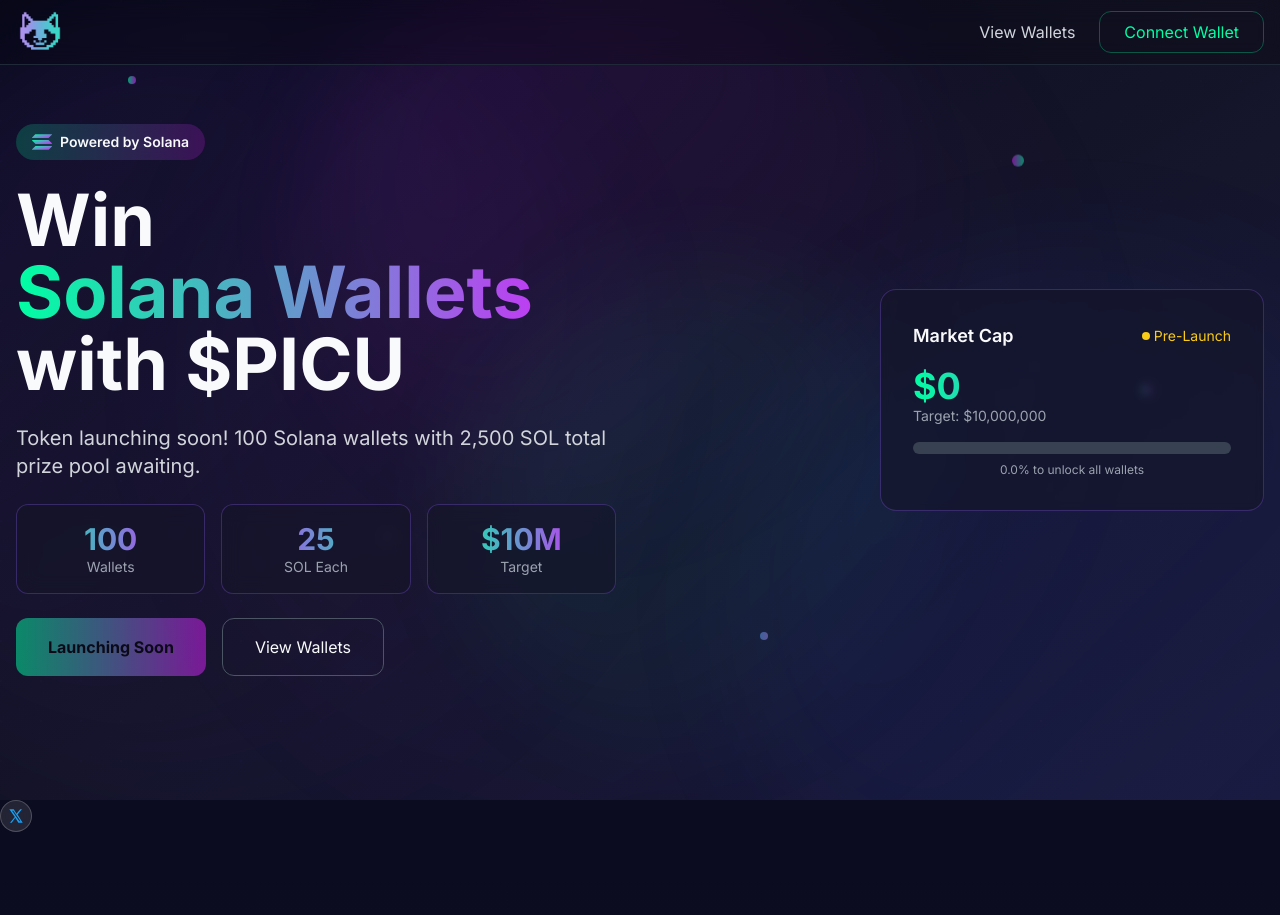
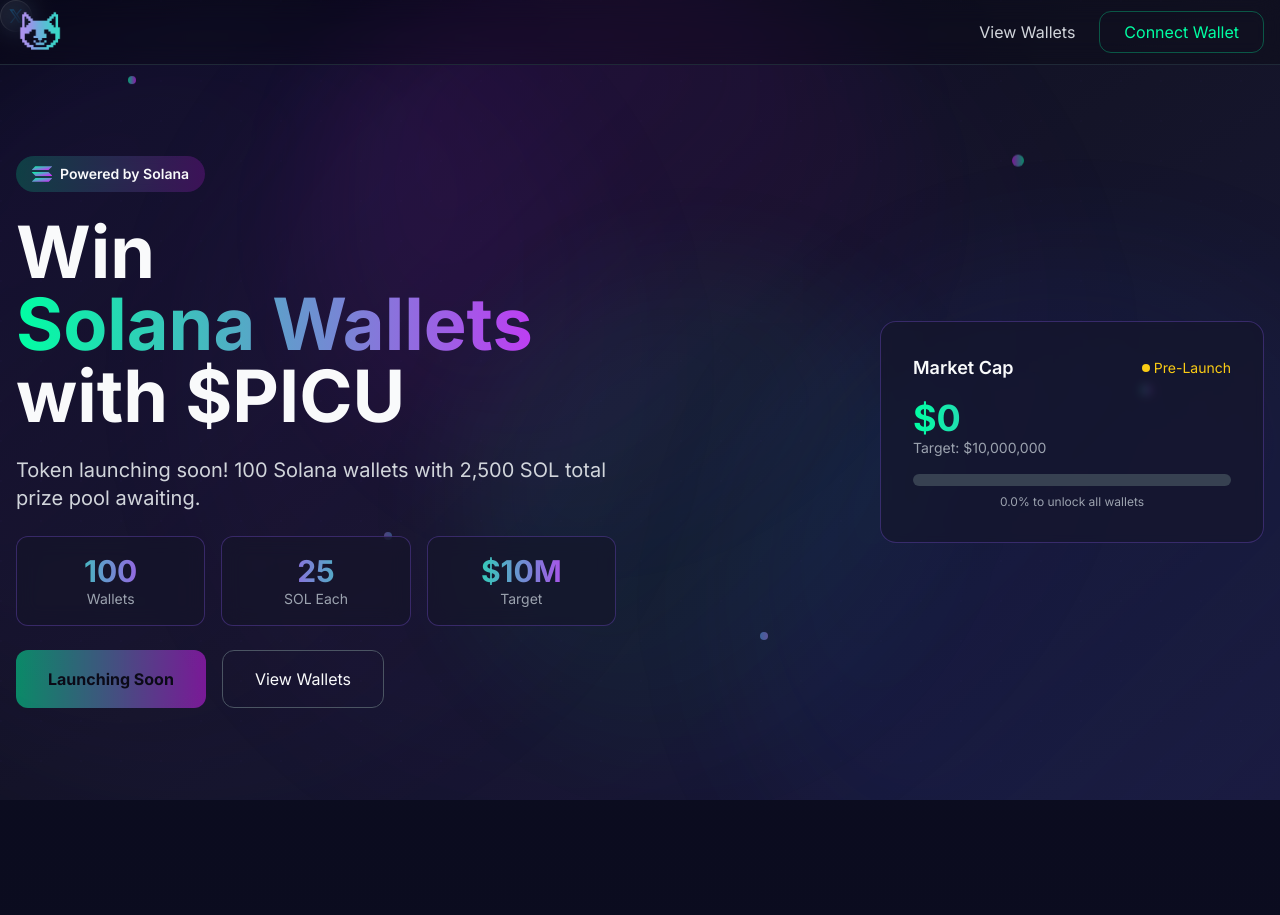
Before and after one commit to andershx/picu, a Next.js app: page / in a window 1280 px wide. Shown: the top 915 px of the page. Built offline with nearby package versions, Linux system fonts and the light colour scheme.

Commit message:
Update page.tsx

```diff
--- a/src/app/page.tsx
+++ b/src/app/page.tsx
@@ -10,9 +10,9 @@
     <>
       <AbstractBackground />
       <Header />
+      <TwitterButton />
       <main>
         <Hero />
-        <TwitterButton />
         <WalletsSection />
       </main>
       <Footer />
```
